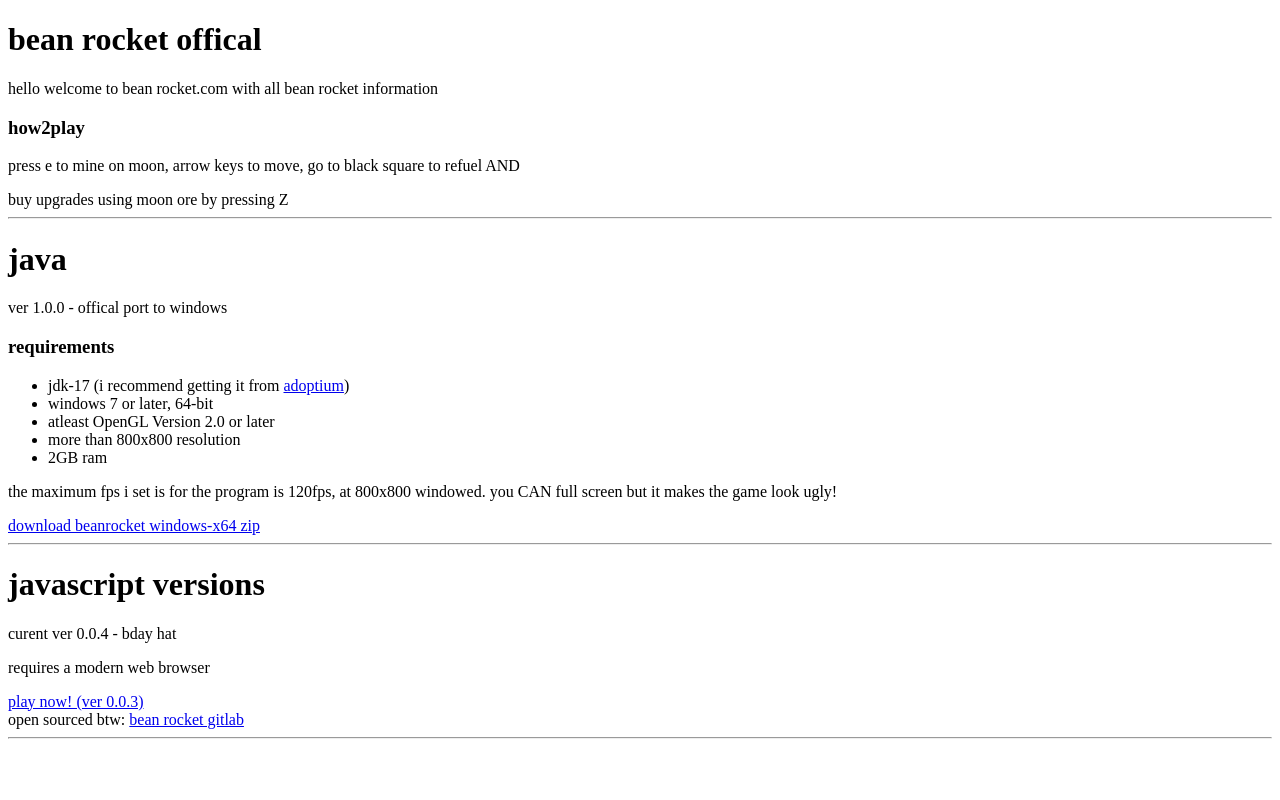
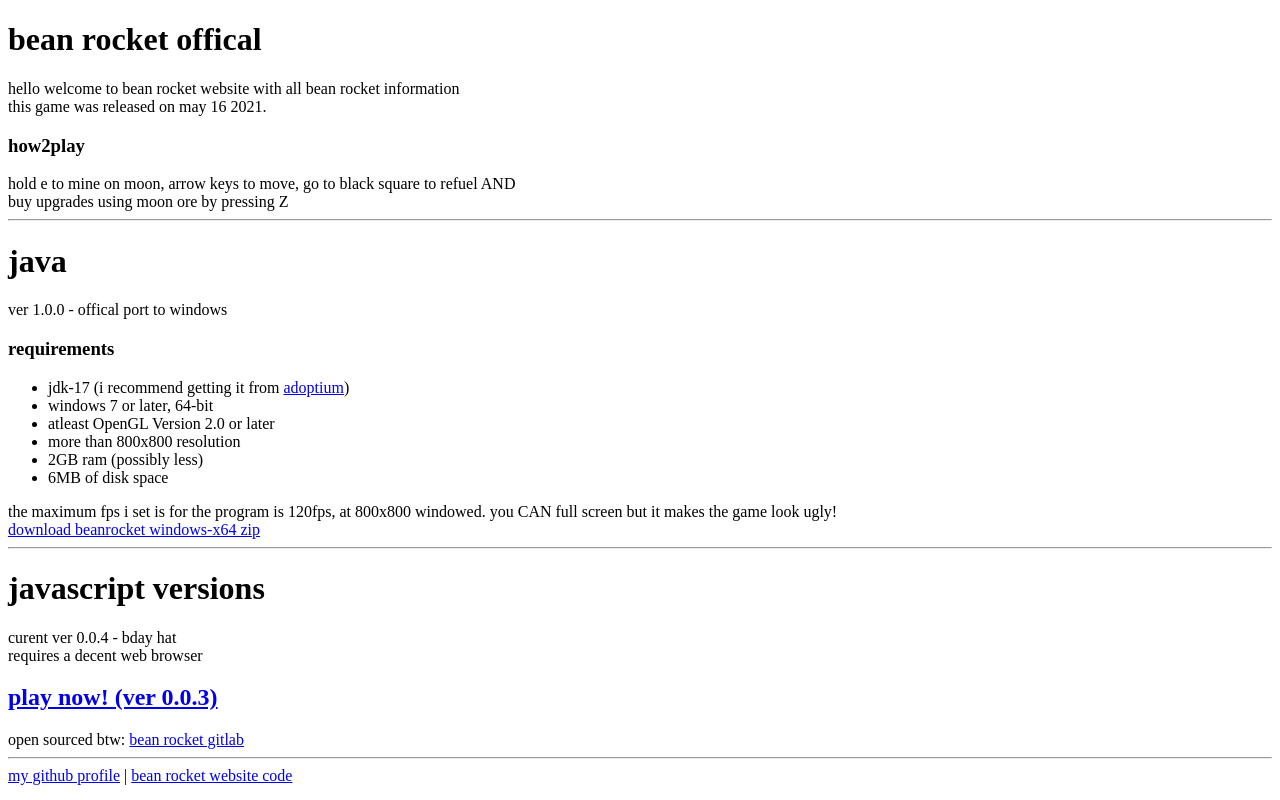
Before and after one commit to kwes/kwes.github.io, a plain HTML site: page index.html in a window 1280 px wide. Drawn offline with Linux system fonts and the light colour scheme.

Commit message:
Update index.html

```diff
--- a/index.html
+++ b/index.html
@@ -6,14 +6,15 @@
 <body>
 
 <h1>bean rocket offical</h1>
-hello welcome to bean rocket.com with all bean rocket information
+hello welcome to bean rocket website with all bean rocket information
+<br>this game was released on may 16 2021.
 <h3>how2play</h3>
-<p>press e to mine on moon, arrow keys to move, go to black square to refuel AND</p>
-buy upgrades using moon ore by pressing Z
+hold e to mine on moon, arrow keys to move, go to black square to refuel AND
+<br>buy upgrades using moon ore by pressing Z
 
 <hr>
 
-  <h1>java</h1>
+<h1 id="java">java</h1>
 ver 1.0.0 - offical port to windows
 <h3>requirements</h3>
 <ul>
@@ -21,21 +22,24 @@ buy upgrades using moon ore by pressing Z
   <li>windows 7 or later, 64-bit</li>
   <li>atleast OpenGL Version 2.0 or later</li>
   <li>more than 800x800 resolution</li>
-    <li>2GB ram</li>
+  <li>2GB ram (possibly less)</li>
+  <li>6MB of disk space</li>
 </ul>
-  <p>the maximum fps i set is for the program is 120fps, at 800x800 windowed. you CAN full screen but it makes the game look ugly!</p>
-  <a href="beanrocket-winx64.zip">download beanrocket windows-x64 zip</a>
+the maximum fps i set is for the program is 120fps, at 800x800 windowed. you CAN full screen but it makes the game look ugly!
+<br><a href="beanrocket-winx64.zip">download beanrocket windows-x64 zip</a>
 
 <hr>
 
-  <h1>javascript versions</h1>
+<h1 id="js">javascript versions</h1>
 curent ver 0.0.4 - bday hat
-  <p>requires a modern web browser</p>
-  <a href="br.html">play now! (ver 0.0.3)</a>
-  <br>
+<br>requires a decent web browser
+<a href="br.html"><h2>play now! (ver 0.0.3)</h2></a>
 open sourced btw: <a href="https://gitlab.com/kwes1/bean-rocket">bean rocket gitlab</a> <br>
 
 <hr>
-
+<nav>
+<a href="https://github.com/kwes/">my github profile</a> |
+<a href="https://github.com/kwes/kwes.github.io/">bean rocket website code</a>
+</nav>
 </body>
 </html>
```
Lines whose indentation alone changed are shown as unchanged.
